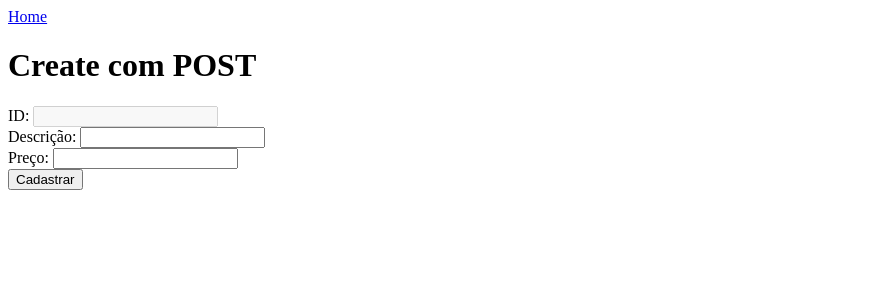
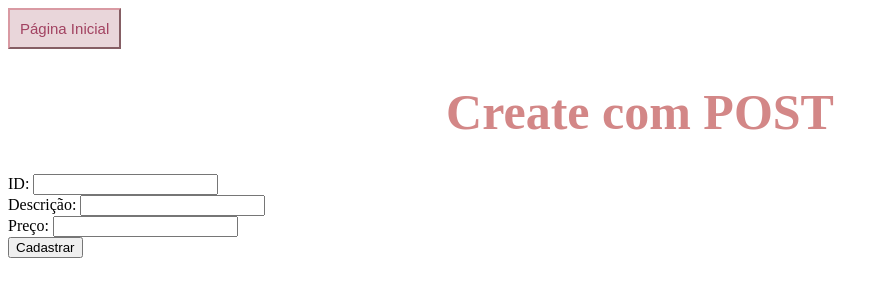
Before and after one commit to YuriLemosFernandes/requisicao-resposta, a website: page create-com-post.html in a window 1280 px wide. Shown: the whole page, without its empty margins (0-888 px from the left). Drawn offline with Linux system fonts and the light colour scheme; no server answers.

Commit message:
estilizando

```diff
--- a/create-com-post.html
+++ b/create-com-post.html
@@ -9,14 +9,14 @@
 
 <body>
     <header>
-        <a href="./">Home</a>
+        <button type="button"><a href="./">Página Inicial</a></button>
         <h1>Create com POST</h1>
     </header>
 
     <form action="" method="post">
 
         <label for="id">ID:</label>
-        <input type="text" id="id" disabled><br>
+        <input type="text" id="id"><br>
 
         <label for="descricao">Descrição:</label>
         <input type="text" id="descricao"><br>
@@ -31,6 +31,42 @@
     <div id="listaProdutos"></div>
 
     <script>
+
+       ////////////////////// ---STYLE--- //////////////////////////
+
+        document.querySelector("button").style.padding = "10px";
+        document.querySelector("button").style.backgroundColor = "#e9d6da";
+        document.querySelector("button").style.borderColor = "#d99aa3";
+        document.querySelector("button").style.border;
+
+        ////////////////////////////////////////////////////////////
+
+        document.querySelector("a").style.textDecoration = "none";
+        document.querySelector("a").style.fontSize = "15px";
+        document.querySelector("a").style.color = "#a24261";
+        document.querySelector("a:link").style.color = "#a24261";
+
+        ////////////////////////////////////////////////////////////
+
+        document.querySelector("h1").style.color = "#d38787";
+        document.querySelector("h1").style.textAlign = "center";
+        document.querySelector("h1").style.fontSize = "50px";
+
+        ////////////////////////////////////////////////////////////
+
+        document.querySelector("form").style.display = "block";
+        document.querySelector("form").style.marginTop = "5px"
+        ///////////////////////////////////////////////////////////
+
+        document.querySelector("#listaProdutos").style.columnCount = "3";
+        document.querySelector("#listaProdutos").style.columnGap = "80px";
+        document.querySelector("#listaProdutos").style.columnRule = "4px double #a69db9";
+        document.querySelector("#listaProdutos").style.columnWidth = "100px";
+        document.querySelector("div").style.margin ="45px";
+        ///////////////////////////////////////////////////////////
+
+
+
 
         document.querySelector('#btCadastrar').addEventListener('click', () => {
 
@@ -74,6 +110,8 @@
 
                     ul.appendChild(document.createElement('li')).innerHTML = resposta[i].preco;
 
+
+
                     document.querySelector('#listaProdutos').appendChild(ul);
                 }
 
```
Also changed, not shown: data/db.json (+10 -0 lines), styles/style.js (added, +12 -0 lines), img/Purugly-Pokemon-PNG-Isolated-File 2.png (added), img/Purugly-Pokemon-PNG-Isolated-File.png (added), styles/style.css (added).
